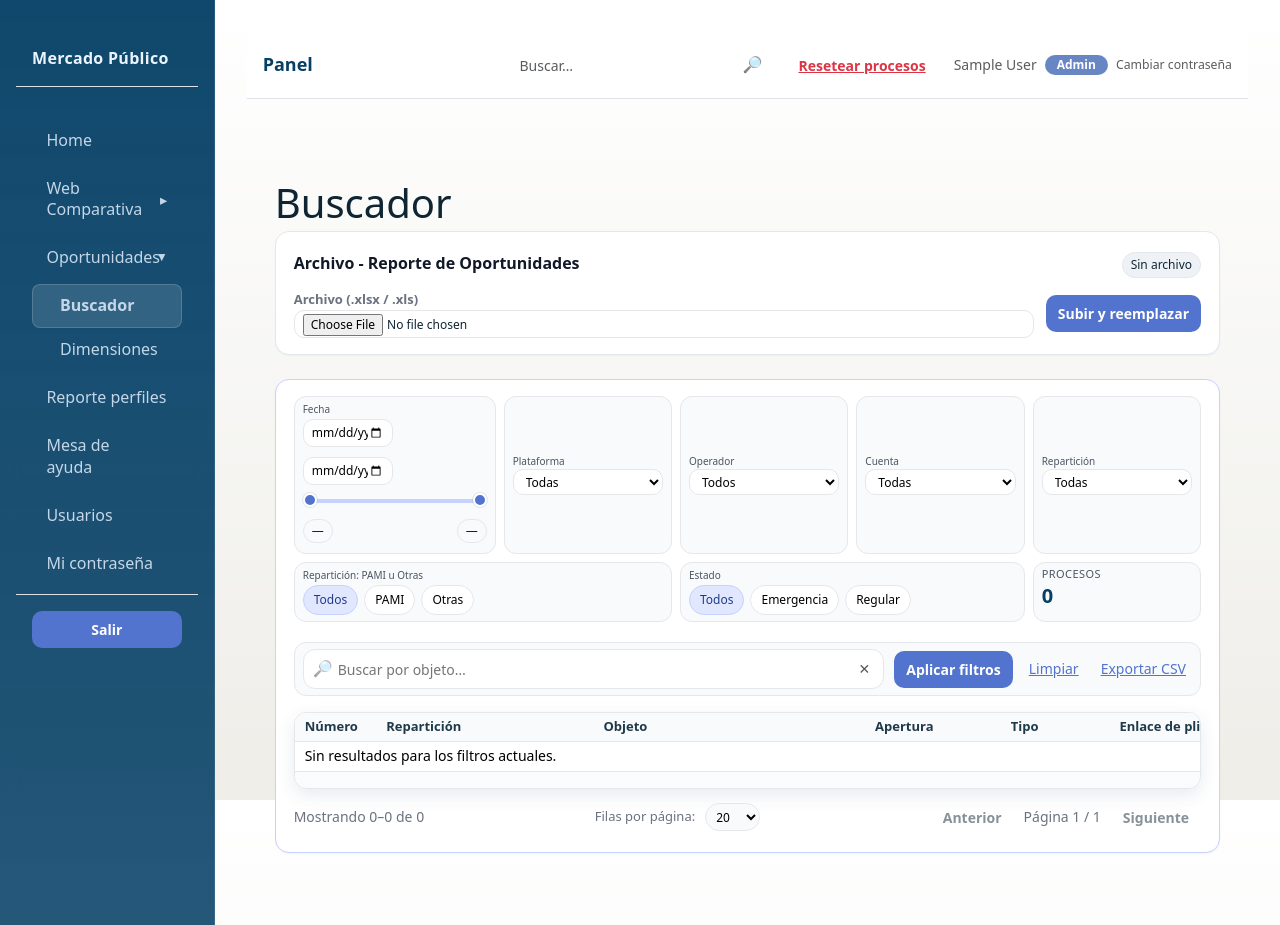
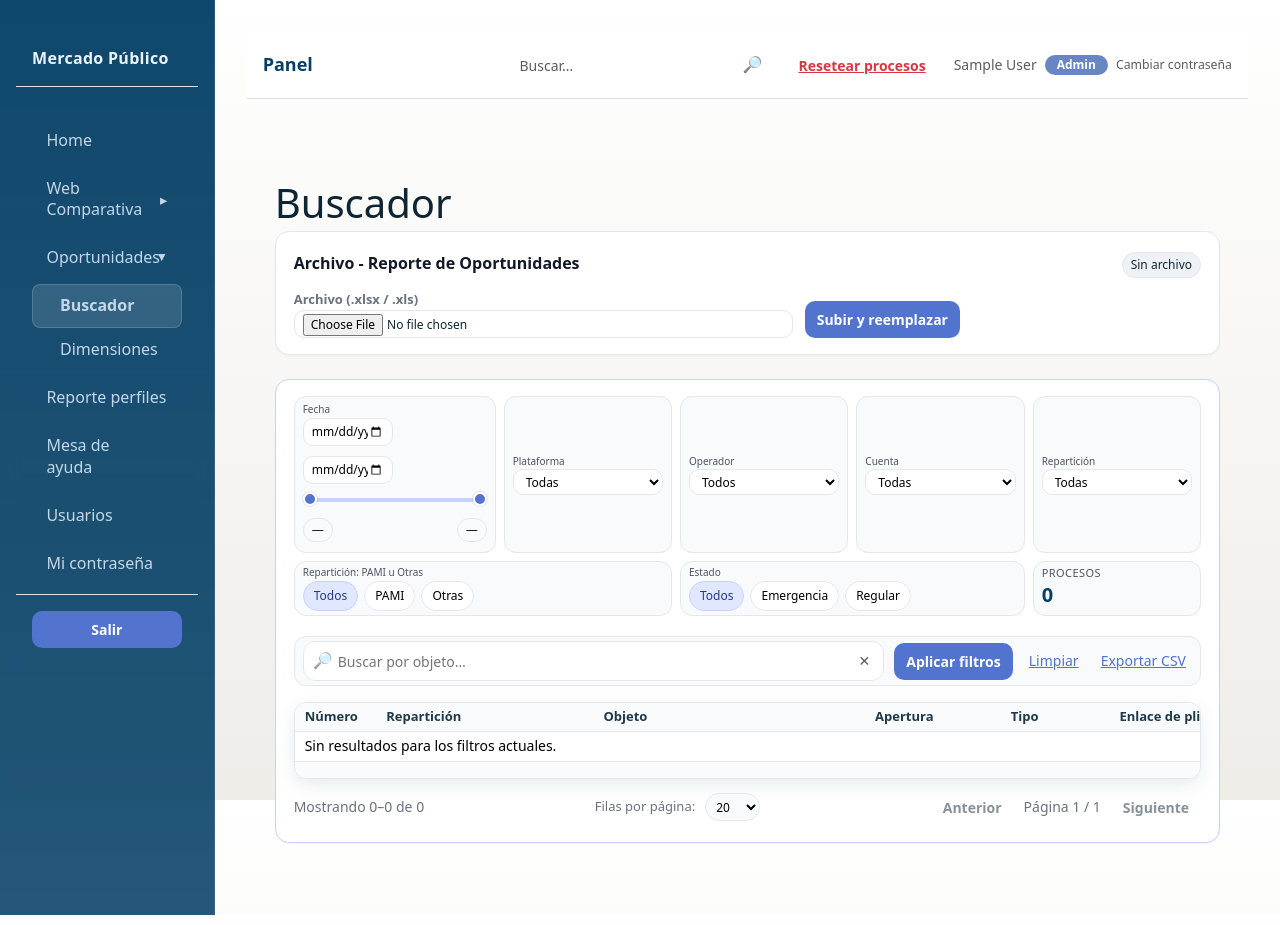
Before and after one commit to andrestor94/web_comparativas, a FastAPI app: page /oportunidades/buscador in a window 1280 px wide. Run offline with FastAPI, Linux system fonts and the light colour scheme; a user stored in the database is signed in; tables that the repository leaves empty hold one stand-in row (values such as "Sample post"); data that the repository does not hold is empty.

Commit message:
Actualizacion rapida - lun 17/11/2025 13:50

```diff
--- a/web_comparativas/templates/oportunidades_buscador.html
+++ b/web_comparativas/templates/oportunidades_buscador.html
@@ -91,17 +91,22 @@
   .upload-meta{text-align:right;font-size:12px}
   .upload-meta .badges{margin-top:4px}
 
+  /* NUEVO layout: input de archivo más corto y botón al lado */
   .upload-grid{
-    display:grid;
-    grid-template-columns:minmax(0,1fr) auto;
+    display:flex;
+    flex-wrap:wrap;
+    align-items:flex-end;
     gap:12px;
-    align-items:center;
+  }
+  .upload-file{
+    flex:0 0 55%;          /* aprox. la mitad del ancho */
+    max-width:640px;
   }
   .upload-file .field{width:100%}
   .upload-actions{
     display:flex;
     align-items:center;
-    justify-content:flex-end;
+    justify-content:flex-start;
     gap:10px;
   }
 
@@ -123,24 +128,24 @@
     background:#f8fafc;
     border:1px solid var(--sa-gris-borde,#e5e7eb);
     border-radius:12px;
-    padding:6px 8px;
+    padding:4px 8px;               /* un poco más bajo */
   }
   .filter-card h5{
     font-size:10px;
-    margin:0 0 4px;
+    margin:0 0 3px;
     color:#4b5563;
   }
 
   /* Versión compacta para Plataforma / Operador / Cuenta / Repartición */
   .filter-card--compact{
     padding:4px 8px;
-    min-height:64px;              /* más bajito */
+    min-height:54px;              /* más bajito que antes */
     display:flex;
     flex-direction:column;
-    justify-content:center;       /* centra label + select en el alto */
+    justify-content:center;
   }
   .filter-card--compact h5{
-    margin-bottom:2px;            /* menos espacio entre título y select */
+    margin-bottom:2px;
   }
   .filter-card--compact .field{
     margin-top:0;
@@ -382,7 +387,14 @@
   @media (max-width:1200px){
     .filters-grid{grid-template-columns:1fr 1fr}
     .search-card{grid-template-columns:1fr}
-    .upload-grid{grid-template-columns:1fr}
+    .upload-grid{
+      flex-direction:column;
+      align-items:stretch;
+    }
+    .upload-file{
+      flex:1 1 100%;
+      max-width:none;
+    }
     .upload-meta{text-align:left}
     .upload-actions{justify-content:flex-start}
   }
```
